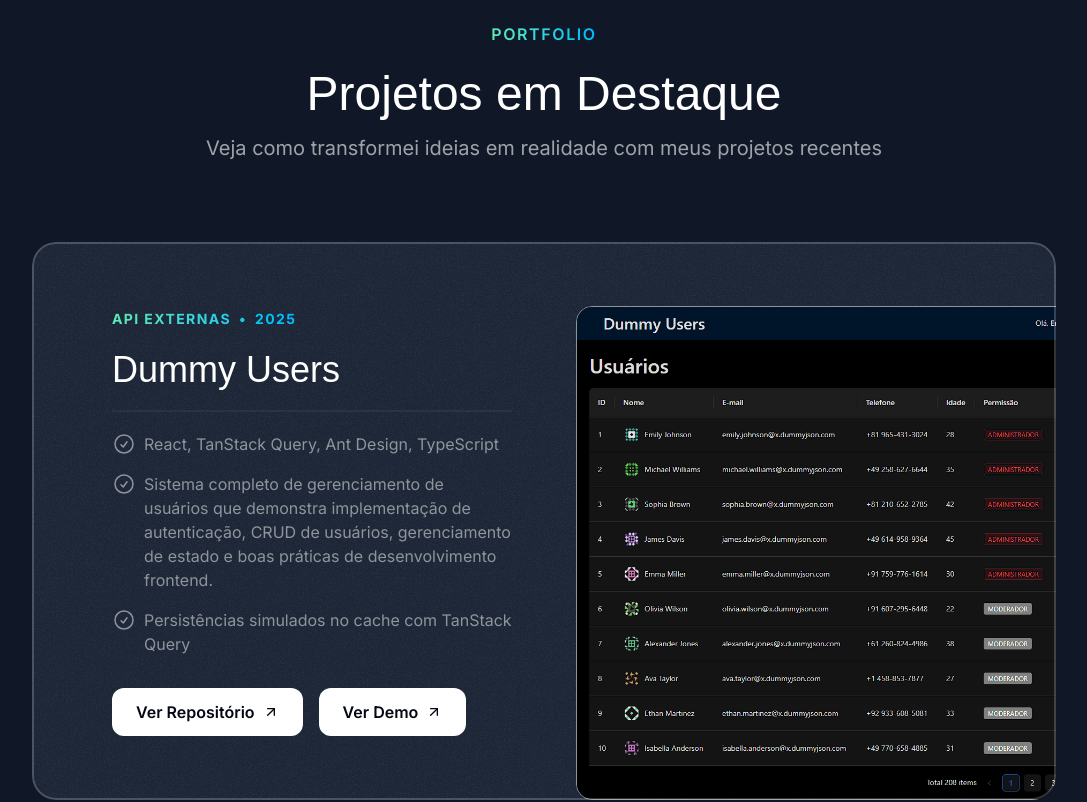
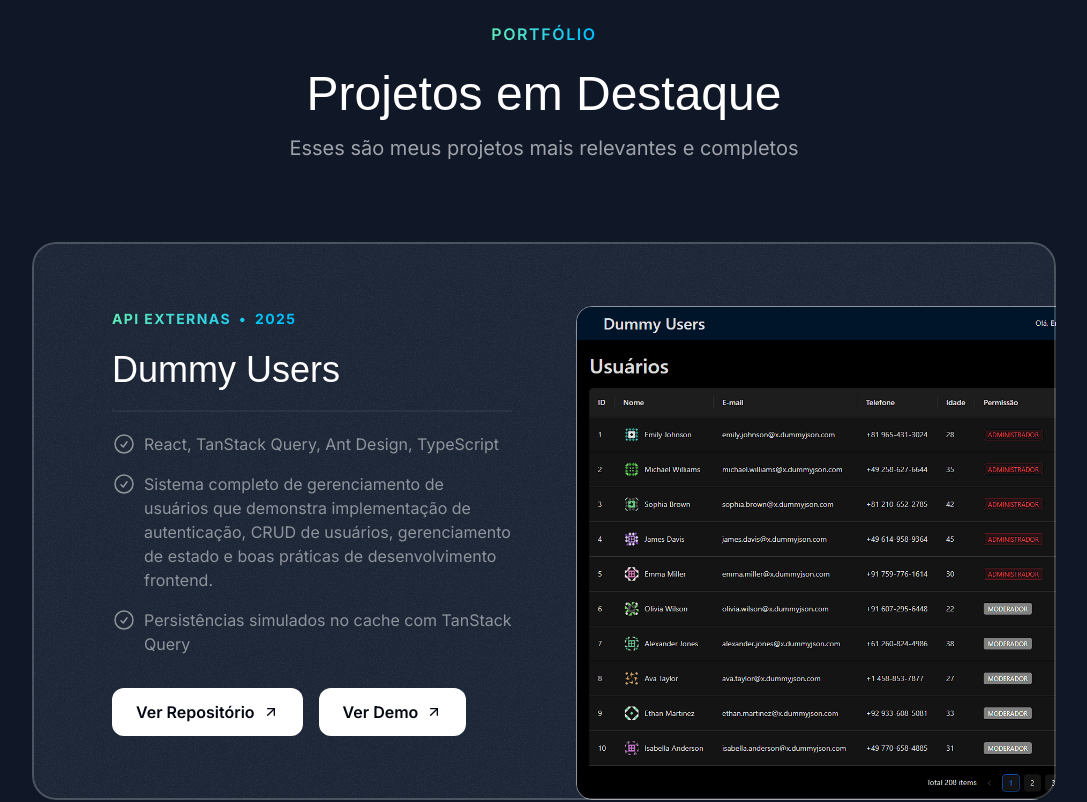
Before and after one commit to marquesmaycon/my-portfolio-2.0, a Next.js app: page / in a window 1280 px wide. Shown: the part 980-1782 px from the top of the page, without its empty margins (96-1183 px from the left). Built offline with nearby package versions, Linux system fonts and the light colour scheme; a web font is replaced by a local one.

Commit message:
final fixes v1

```diff
--- a/components/sections/about.tsx
+++ b/components/sections/about.tsx
@@ -139,17 +139,18 @@ export function About() {
             <Card className="relative h-[320px] p-0 md:col-span-2 lg:col-span-1">
               <iframe
                 src="https://www.google.com/maps/embed?pb=!1m14!1m12!1m3!1d58578.5116221719!2d-51.93705867412789!3d-23.418695968218792!2m3!1f0!2f0!3f0!3m2!1i1024!2i768!4f13.1!5e0!3m2!1spt-BR!2sbr!4v1761143772611!5m2!1spt-BR!2sbr"
-                width="600"
+                width="640"
                 height="450"
                 title="Maringá Map"
                 style={{ border: 0 }}
                 loading="lazy"
                 referrerPolicy="no-referrer-when-downgrade"
               />
+
               <div className="absolute top-1/2 left-1/2 -translate-1/2 rounded-full pointer-events-none size-20">
                 <div className="absolute inset-0 rounded-full gradient-primary -z-20 animate-ping [animation-duration:2s]" />
-                <div className="absolute inset-0 rounded-full gradient-primary -z-10 border border-primary/30" />
-                <div className="absolute -top-3 inset-0 overflow-hidden">
+                <div className="absolute inset-0 rounded-full gradient-primary -z-10 border-2 border-primary shadow-2xl shadow-primary" />
+                <div className="absolute -top-3 inset-0 overflow-hidden p-1">
                   <Image src={emoji2} alt="Smile Memoji" />
                 </div>
               </div>
--- a/components/sections/more-projects.tsx
+++ b/components/sections/more-projects.tsx
@@ -49,8 +49,8 @@ export function MoreProjects() {
     <section className="py-16 px-4 lg:py-24">
       <div className="container mx-auto px-4">
         <SectionHeader
-          eyebrow="Mais Projetos"
-          title="Projetos Adicionais"
+          eyebrow="Portfólio"
+          title="Mais Projetos"
           description="Esses são outros projetos que desenvolvi ao longo dos últimos anos"
         />
         <div className="mt-12 lg:mt-20 flex overflow-x-clip [mask-image:linear-gradient(to_right,transparent,black_10%,black_90%,transparent)] py-4 -m-4">
--- a/components/sections/projects.tsx
+++ b/components/sections/projects.tsx
@@ -72,9 +72,9 @@ export function Projects() {
     <section id="projects" className="pb-16 px-4 lg:py-24">
       <div className="container mx-auto">
         <SectionHeader
-          eyebrow="Portfolio"
+          eyebrow="Portfólio"
           title="Projetos em Destaque"
-          description="Veja como transformei ideias em realidade com meus projetos recentes"
+          description="Esses são meus projetos mais relevantes e completos"
         />
         <div className="flex flex-col gap-20 mt-10 md:mt-20">
           {portfolioProjects.map(
```
